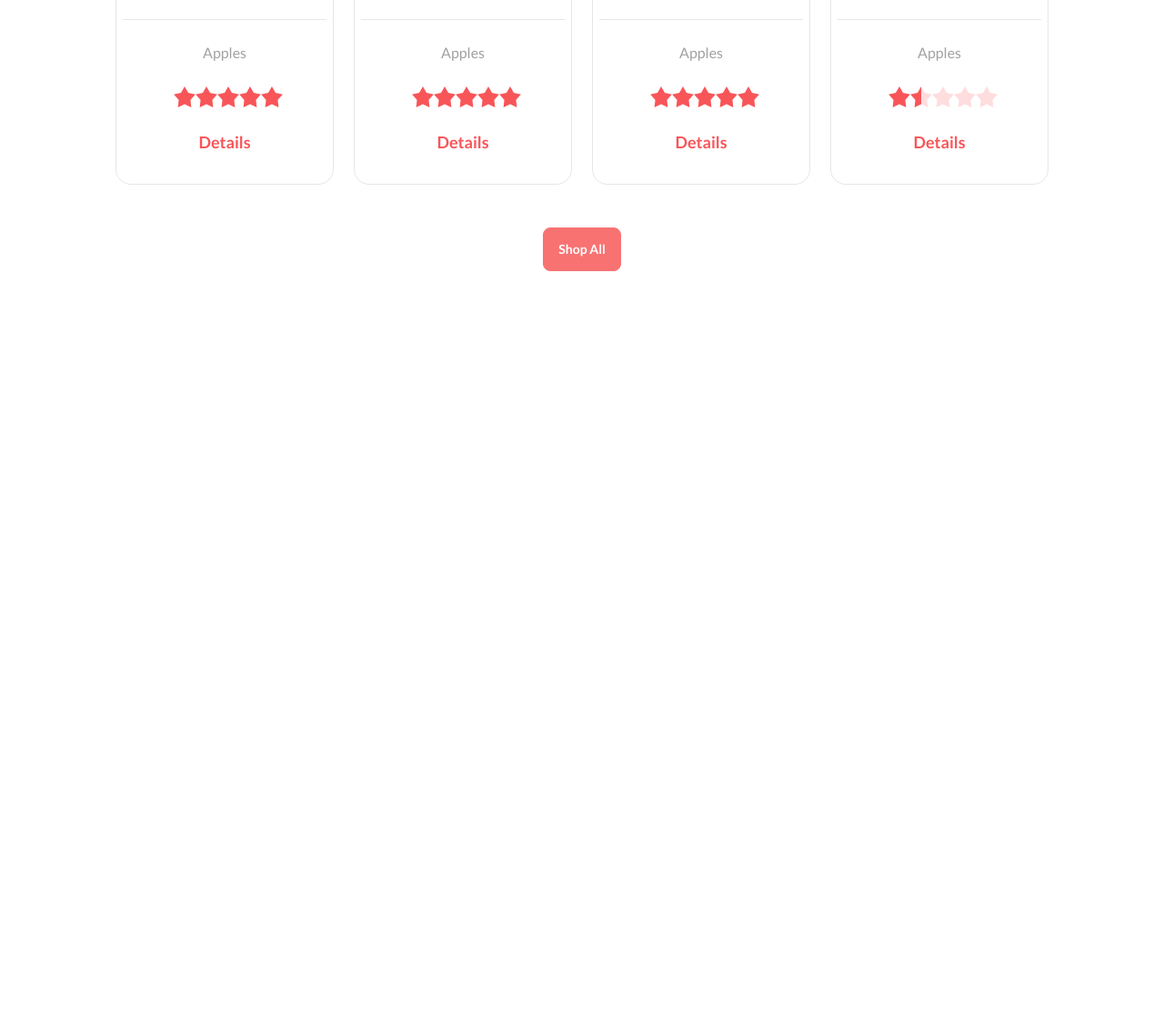
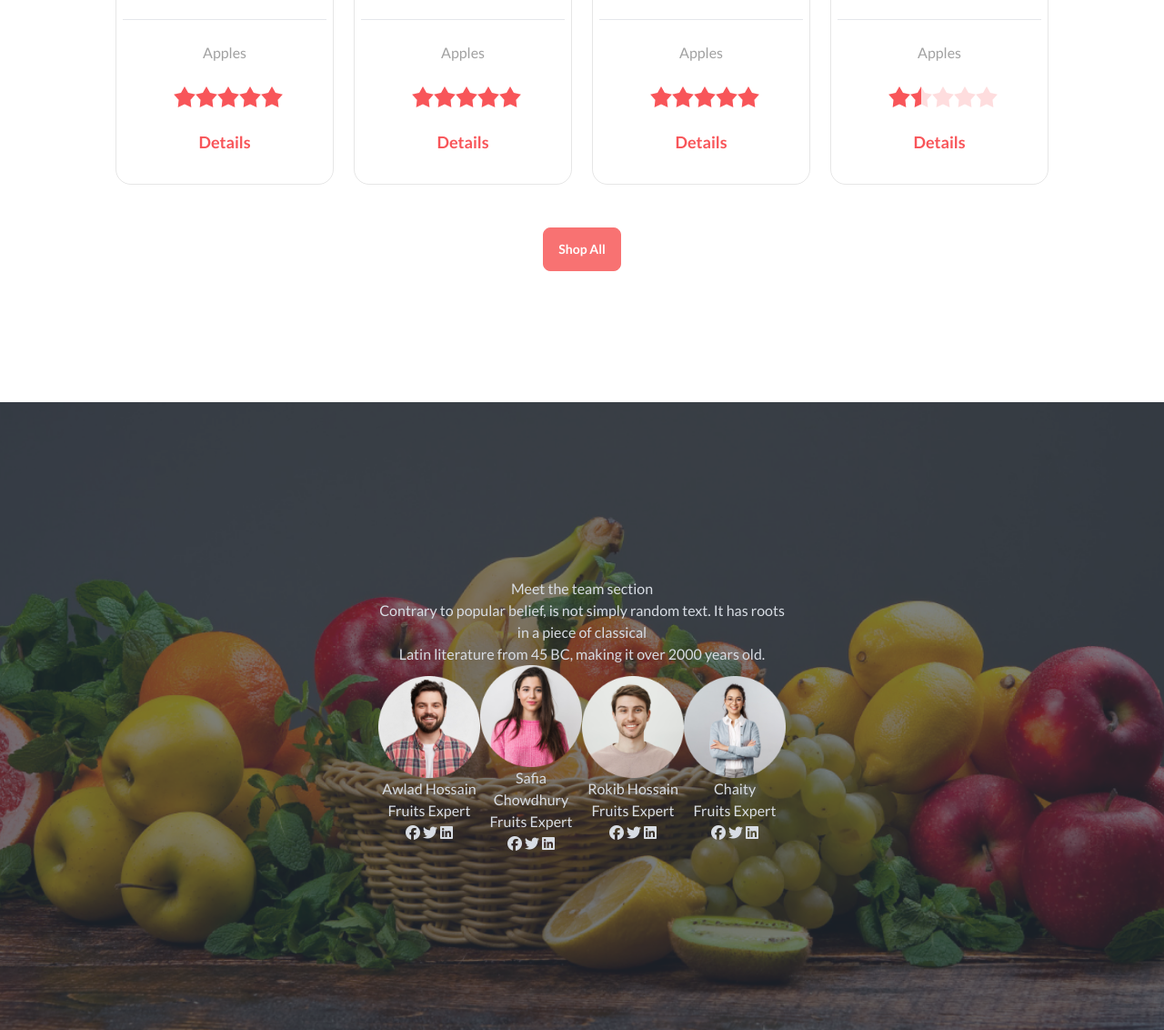
Before and after one commit to mdnurnabihsn/fruit-burst, a plain HTML site: page index.html in a window 1280 px wide. Shown: the part 1393-2525 px from the top of the page at 91% size. Before the commit the page ends 1691 px from the top, so only its background shows below. Drawn offline with nearby package versions, Linux system fonts and the light colour scheme.

Commit message:
team section

```diff
--- a/index.html
+++ b/index.html
@@ -534,6 +534,67 @@
       </div>
     </section>
 
+    <!-- meet the team section -->
+    <section class="mt-36 ">
+      <div class="hero w-full h-[690px]" style="background-image: url('./images/banner1.png');">
+        <div class="hero-overlay bg-opacity-60"></div>
+        <div class="hero-content text-center text-neutral-content">
+          <div class="max-w-md flex justify-between items-center flex-col">
+            <div>
+              <h1>Meet the team section</h1>
+              <p>
+                Contrary to popular belief, is not simply random text. It has roots in a piece of classical
+                <br>
+                Latin literature from 45 BC, making it over 2000 years old.</p>
+            </div>
+            <div class="flex justify-between items-center">
+              <div>
+                <img src="./images/member1.png" alt="">
+                <h1>Awlad Hossain</h1>
+                <h4>Fruits Expert</h4>
+                <div>
+                  <span><i class="fa-brands fa-facebook"></i></span>
+                  <span><i class="fa-brands fa-twitter"></i></span>
+                  <span><i class="fa-brands fa-linkedin"></i></span>
+                </div>
+              </div>
+              <div>
+                <img src="./images/member2.png" alt="">
+                <h1>Safia Chowdhury</h1>
+                <h4>Fruits Expert</h4>
+                <div>
+                  <span><i class="fa-brands fa-facebook"></i></span>
+                  <span><i class="fa-brands fa-twitter"></i></span>
+                  <span><i class="fa-brands fa-linkedin"></i></span>
+                </div>
+              </div>
+              <div>
+                <img src="./images/member3.png" alt="">
+                <h1>Rokib Hossain</h1>
+                <h4>Fruits Expert</h4>
+                <div>
+                  <span><i class="fa-brands fa-facebook"></i></span>
+                  <span><i class="fa-brands fa-twitter"></i></span>
+                  <span><i class="fa-brands fa-linkedin"></i></span>
+                </div>
+              </div>
+              <div>
+                <img src="./images/member4.png" alt="">
+                <h1>Chaity</h1>
+                <h4>Fruits Expert</h4>
+                <div>
+                  <span><i class="fa-brands fa-facebook"></i></span>
+                  <span><i class="fa-brands fa-twitter"></i></span>
+                  <span><i class="fa-brands fa-linkedin"></i></span>
+                </div>
+              </div>
+            </div>
+
+              </div>
+            </div>
+          </div>
+    </section>
+
   </main>
   <footer>
 
```
